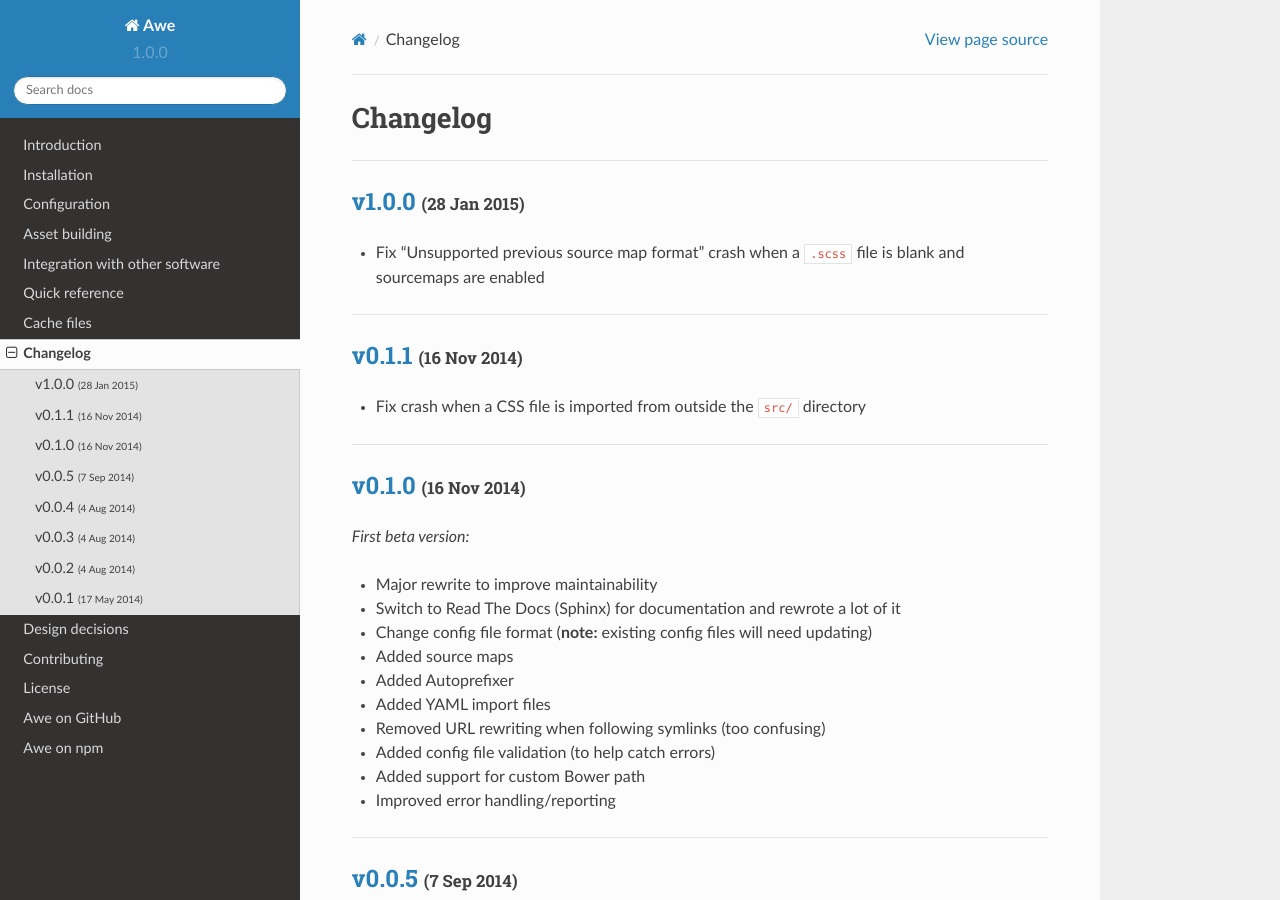
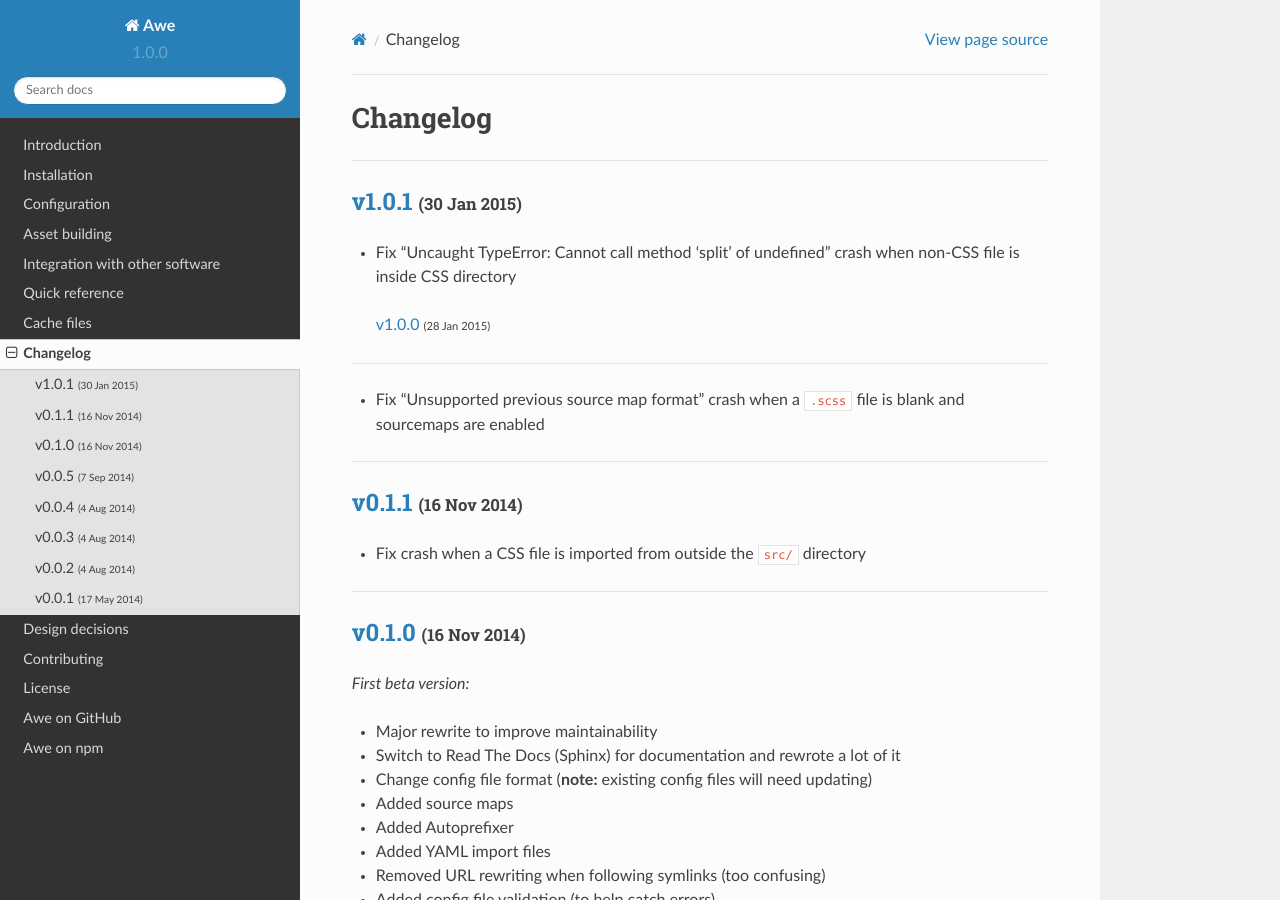
Before and after one commit to alberon/awe, a Sphinx documentation site: the page built from docs/changelog.rst, in a window 1280 px wide and 900 px high. Built offline with Sphinx 7.4.7 and the Read the Docs theme 2.0.0, drawn with Linux system fonts in a browser that asks for light colours.

Commit message:
Fix crash when non-CSS file is inside CSS directory
Partial fix - should show a warning too
Also need to stop config.rb being created in the first place...

```diff
--- a/docs/changelog.rst
+++ b/docs/changelog.rst
@@ -15,6 +15,14 @@
 
 
 ================================================================================
+ v1.0.1_ :date:`(30 Jan 2015)`
+================================================================================
+
+.. _v1.0.1: https://github.com/alberon/awe/tree/v1.0.1
+
+- Fix "Uncaught TypeError: Cannot call method 'split' of undefined" crash when non-CSS file is inside CSS directory
+
+
  v1.0.0_ :date:`(28 Jan 2015)`
 ================================================================================
 
--- /dev/null
+++ b/fixtures/build-combine-invalid/src/combine.css/styles.css
@@ -0,0 +1,3 @@
+body {
+  color: red;
+}
```
Also changed, not shown: 3 other files.
